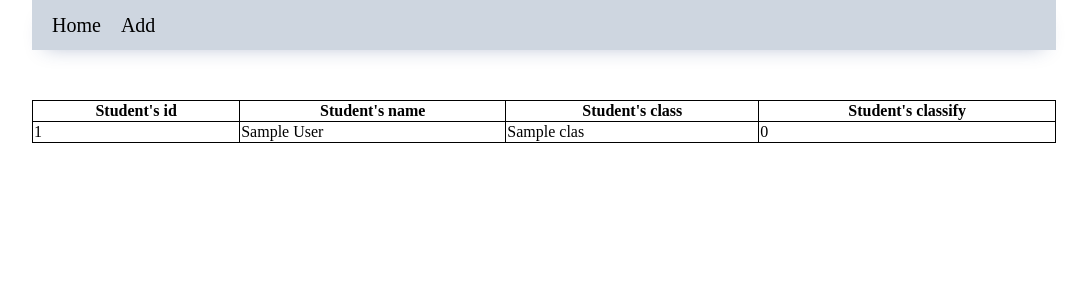
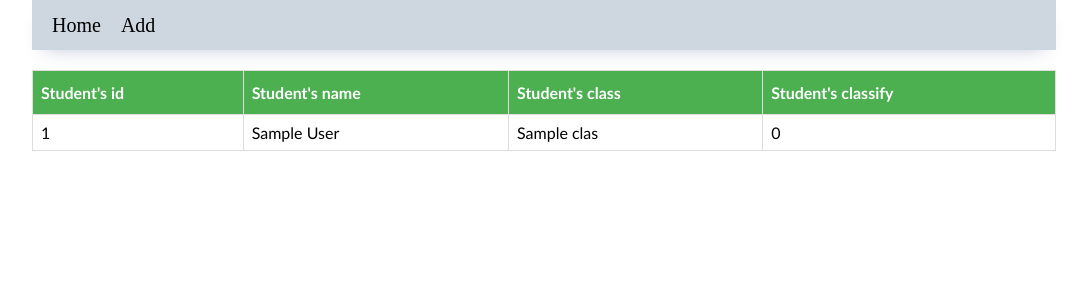
Before and after one commit to tieuconghoa/php-data, a PHP site: page / in a window 1280 px wide. Shown: the top 300 px of the page, without its empty margins (96-1183 px from the left). Run offline with PHP 8.4, Linux system fonts and the light colour scheme; tables that the repository leaves empty or names only in its code hold one stand-in row (values such as "Sample post").

Commit message:
sửa css table

```diff
--- a/assets/css/style.css
+++ b/assets/css/style.css
@@ -25,7 +25,7 @@ table td.checkbox {
     z-index: 3;
     color: #fff;
     font-size: 20px;
-    margin: 10px;
+    margin-top: 10px;
     border: 2px solid;
     transition: all 1s ease-in-out;
 }
@@ -77,7 +77,7 @@ select:focus, select:active {
 .nav-item {
     background: #ced6e0;
     height: 50px;
-    margin-bottom: 50px;
+    margin-bottom: 20px;
     box-shadow: 0px 10px 20px -13px rgba(32, 56, 117, 0.35);
     display: flex;
     flex-direction: row;
@@ -92,3 +92,23 @@ select:focus, select:active {
     color: #000;
     font-size: 20px;
 }
+.list-student-info {
+    font-family: "Trebuchet MS", Arial, Helvetica, sans-serif;
+    border-collapse: collapse;
+    width: 100%;
+}
+.list-student-info td, .list-student-info th {
+    border: 1px solid #ddd;
+    padding: 8px;
+  }
+.list-student-info tr:nth-child(even){background-color: #f2f2f2;}
+
+.list-student-info tr:hover {background-color: #ddd;}
+
+.list-student-info th {
+    padding-top: 12px;
+    padding-bottom: 12px;
+    text-align: left;
+    background-color: #4CAF50;
+    color: white;
+  }
--- a/views/students/list.php
+++ b/views/students/list.php
@@ -1,4 +1,4 @@
-<table>
+<table class="list-student-info">
     <thead>
         <tr>
             <th>Student's id</th>
```
